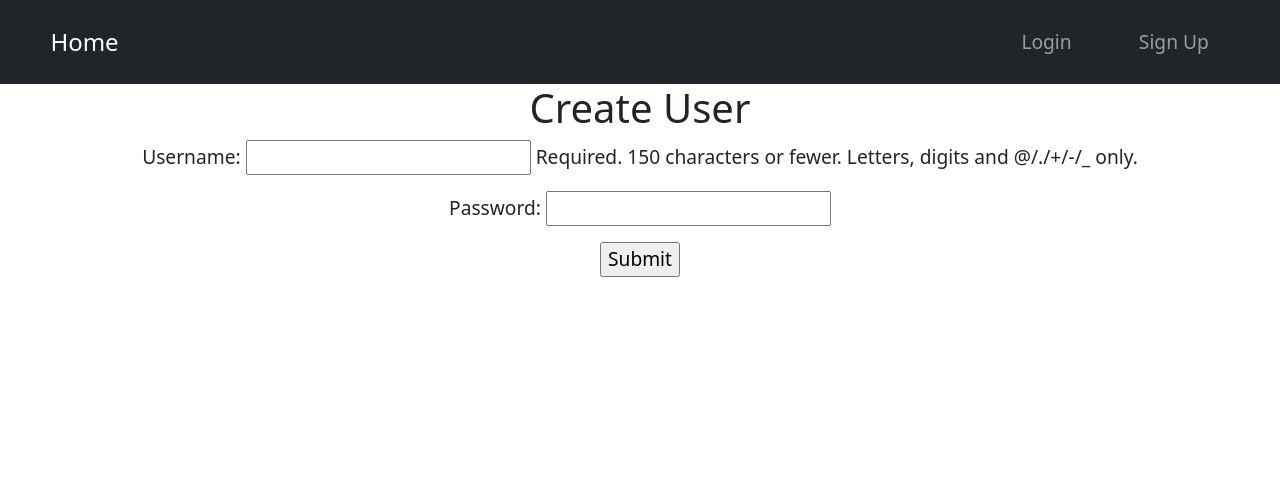
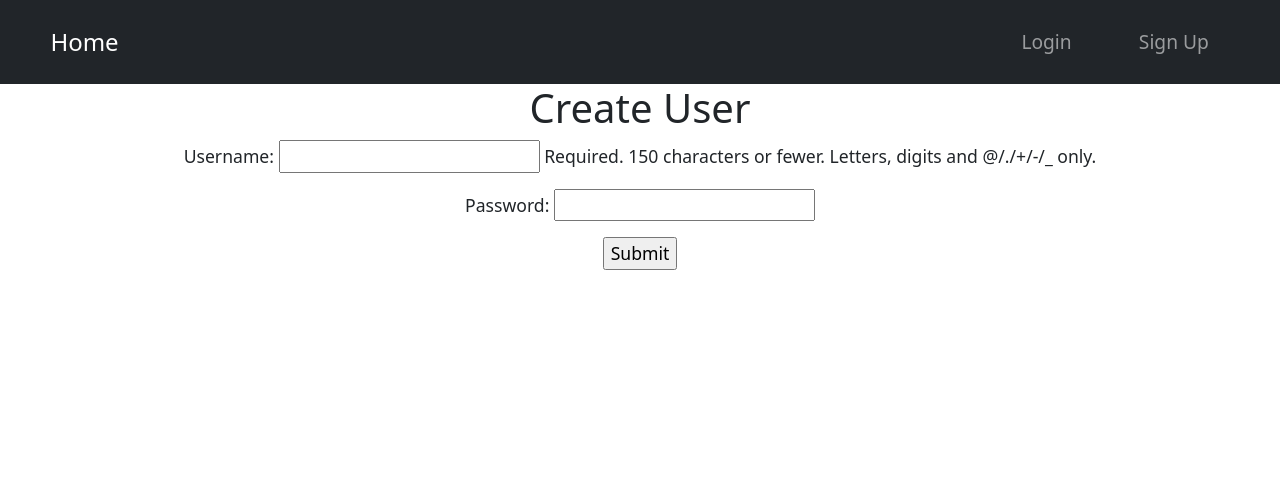
Before and after one commit to nathandevx/bug-tracker-django, a Django app: page /account/register/ in a window 1280 px wide. Shown: the top 477 px of the page. Run offline with Django 4.2, Linux system fonts and the light colour scheme.

Commit message:
font size

```diff
--- a/static/css/style.css
+++ b/static/css/style.css
@@ -2,7 +2,7 @@ body {
     /* To prevent navbar from overlapping content, Go to Google Dev Tools and check the padding */
     padding-top: 84.4px;
     /*font-family: 'Roboto Slab', serif;*/
-    font-size: 1.2rem;
+    font-size: 1.1rem;
 }
 
 .width {
```
